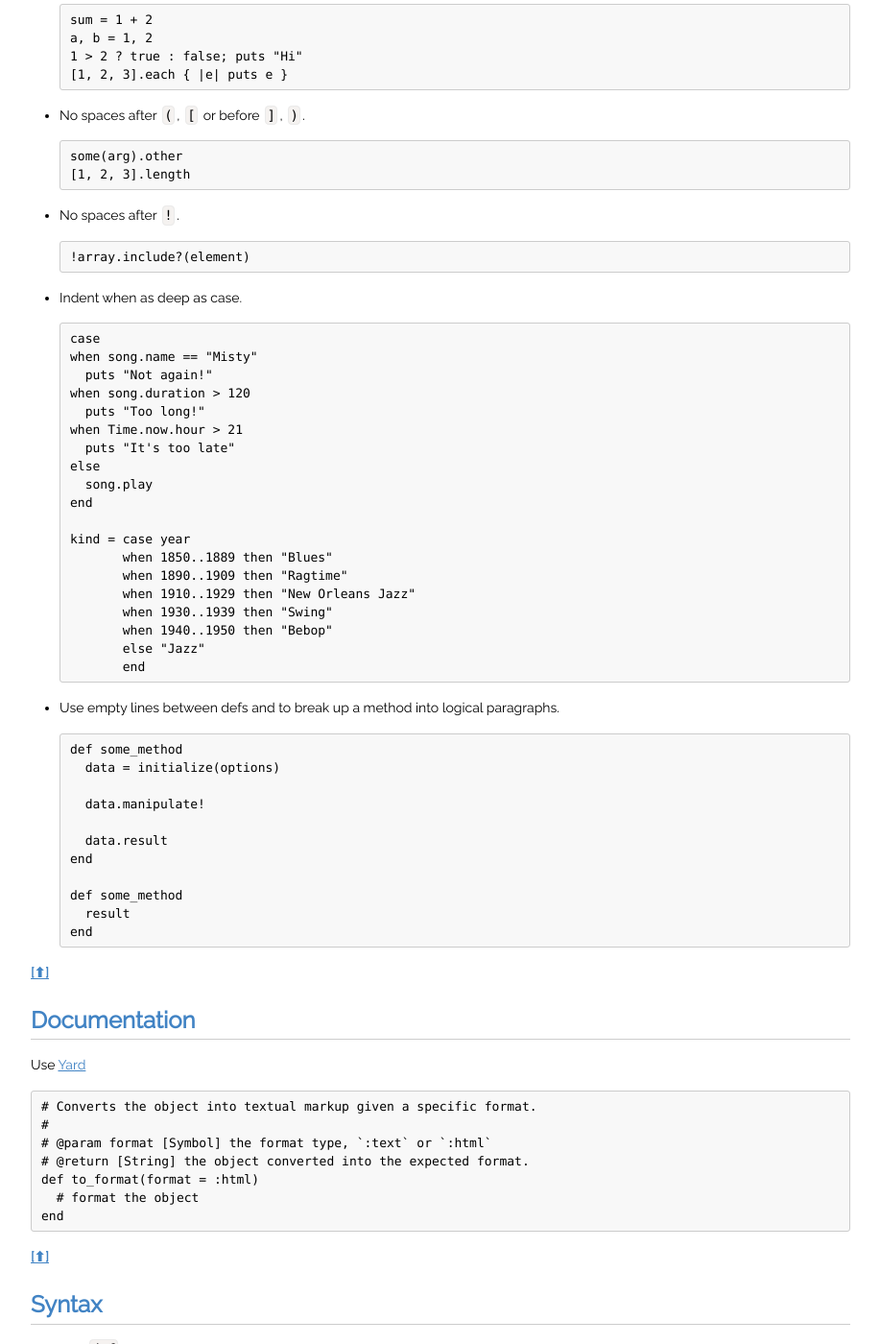
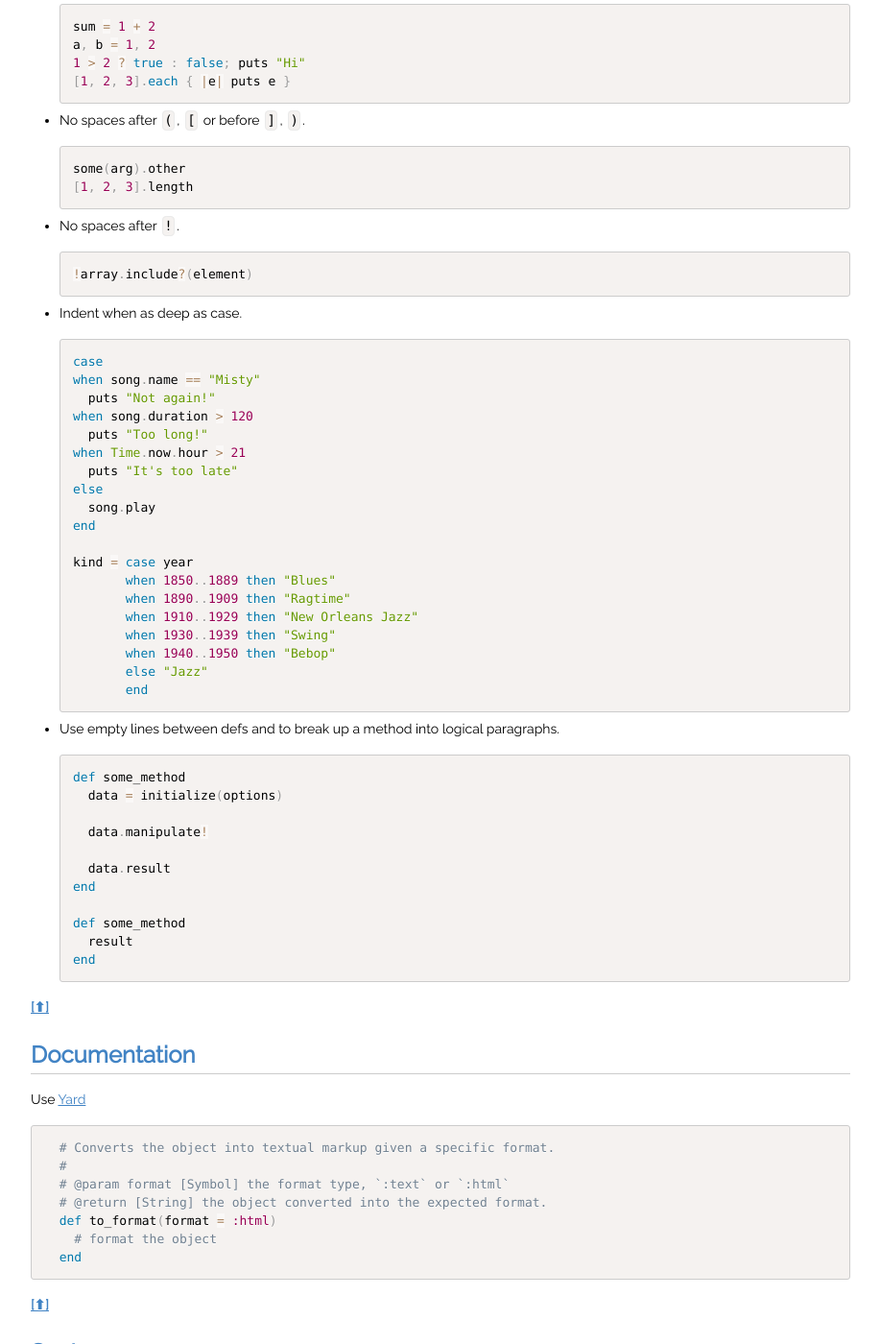
Before and after one commit to kissmetrics/styleguide, a Jekyll site: the page built from _posts/2013-07-02-ruby.md, in a window 1280 px wide and 1400 px high, scrolled down 808 px. Shown: the whole window at 96% size, without its empty margins (181-1098 px from the left). Built offline with Jekyll 4.4.1, drawn with Linux system fonts in a browser that asks for light colours; nearby versions of some CDN libraries; Markdown is read by kramdown in place of the engine named in the settings; some of the changed text lies outside the part shown.

Commit message:
Added ruby highlight syntax

````diff
--- a/_posts/2013-07-02-ruby.md
+++ b/_posts/2013-07-02-ruby.md
@@ -30,7 +30,7 @@ Much of this was taken from the [Github Style Guide](https://github.com/stylegui
 
 * Use spaces around operators, after commas, colons and semicolons, around `{` and before `}`.
 
-  ```
+  ```ruby
   sum = 1 + 2
   a, b = 1, 2
   1 > 2 ? true : false; puts "Hi"
@@ -39,20 +39,20 @@ Much of this was taken from the [Github Style Guide](https://github.com/stylegui
 
 * No spaces after `(`, `[` or before `]`, `)`.
 
-  ```
+  ```ruby
   some(arg).other
   [1, 2, 3].length
   ```
 
 * No spaces after `!`.
 
-  ```
+  ```ruby
   !array.include?(element)
   ```
 
 * Indent when as deep as case.
 
-  ```
+  ```ruby
   case
   when song.name == "Misty"
     puts "Not again!"
@@ -76,7 +76,7 @@ Much of this was taken from the [Github Style Guide](https://github.com/stylegui
 
 * Use empty lines between defs and to break up a method into logical paragraphs.
 
-  ```
+  ```ruby
   def some_method
     data = initialize(options)
 
@@ -96,13 +96,15 @@ Much of this was taken from the [Github Style Guide](https://github.com/stylegui
 
 Use [Yard](http://yardoc.org/)
 
-    # Converts the object into textual markup given a specific format.
-    #
-    # @param format [Symbol] the format type, `:text` or `:html`
-    # @return [String] the object converted into the expected format.
-    def to_format(format = :html)
-      # format the object
-    end
+  ```ruby
+  # Converts the object into textual markup given a specific format.
+  #
+  # @param format [Symbol] the format type, `:text` or `:html`
+  # @return [String] the object converted into the expected format.
+  def to_format(format = :html)
+    # format the object
+  end
+  ```
 
 **[[⬆]](#TOC)**
 
@@ -110,7 +112,7 @@ Use [Yard](http://yardoc.org/)
 
 * Use `def` with parentheses when there are arguments. Omit the parentheses when the method doesn't accept any arguments.
 
-  ```
+  ```ruby
   def some_method
     # body omitted
   end
@@ -122,7 +124,7 @@ Use [Yard](http://yardoc.org/)
 
 * Never use `for`, unless you know exactly why. Most of the time iterators should be used instead. `for` is implemented in terms of each (so you're adding a level of indirection), but with a twist - `for` doesn't introduce a new scope (unlike `each`) and variables defined in its block will be visible outside it.
 
-  ```
+  ```ruby
   arr = [1, 2, 3]
 
   # bad
@@ -147,7 +149,7 @@ Use [Yard](http://yardoc.org/)
 
 * Avoid the ternary operator (`?:`) except in cases where all expressions are extremely trivial. However, do use the ternary operator(`?:`) over `if`/`then`/`else`/`end` constructs for single line conditionals.
 
-  ```
+  ```ruby
   # bad
   result = if some_condition then something else something_else end
 
@@ -157,7 +159,7 @@ Use [Yard](http://yardoc.org/)
 
 * Use one expression per branch in a ternary operator. This also means that ternary operators must not be nested. Prefer `if`/`else` constructs in these cases.
 
-  ```
+  ```ruby
   # bad
   some_condition ? (nested_condition ? nested_something : nested_something_else) : something_else
 
@@ -175,7 +177,7 @@ Use [Yard](http://yardoc.org/)
 
 * Favor modifier `if/unless` usage when you have a single-line body.
 
-  ```
+  ```ruby
   # bad
   if some_condition
     do_something
@@ -187,7 +189,7 @@ Use [Yard](http://yardoc.org/)
 
 * Never use `unless` with `else`. Rewrite these with the positive case first.
 
-  ```
+  ```ruby
   # bad
   unless success?
     puts "failure"
@@ -205,7 +207,7 @@ Use [Yard](http://yardoc.org/)
 
 * Don't use parentheses around the condition of an `if`/`unless`/`while`.
 
-  ```
+  ```ruby
   # bad
   if (x > 10)
     # body omitted
@@ -219,7 +221,7 @@ Use [Yard](http://yardoc.org/)
 
 * Prefer `{...}` over `do...end` for single-line blocks. Avoid using `{...}` for multi-line blocks (multiline chaining is always ugly). Always use `do...end` for "control flow" and "method definitions" (e.g. in Rakefiles and certain DSLs). Avoid `do...end` when chaining.
 
-  ```
+  ```ruby
   names = ["Bozhidar", "Steve", "Sarah"]
 
   # good
@@ -243,7 +245,7 @@ Use [Yard](http://yardoc.org/)
 
 * Avoid `return` where not required.
 
-  ```
+  ```ruby
   # bad
   def some_method(some_arr)
     return some_arr.size
@@ -257,7 +259,7 @@ Use [Yard](http://yardoc.org/)
 
 * Use spaces around the `=` operator when assigning default values to method parameters:
 
-  ```
+  ```ruby
   # bad
   def some_method(arg1=:default, arg2=nil, arg3=[])
     # do something...
@@ -273,7 +275,7 @@ Use [Yard](http://yardoc.org/)
 
 * Do not use spaces around the `|` parameter wrapper in blocks:
 
-  ```
+  ```ruby
   # bad
   something.each do | k, v |
     # do something...
@@ -287,7 +289,7 @@ Use [Yard](http://yardoc.org/)
 
 * Using the return value of `=` (an assignment) is ok assignment with parenthesis.
 
-  ```
+  ```ruby
   # bad
   if (v = array.grep(/foo/)) ...
 
@@ -300,14 +302,14 @@ Use [Yard](http://yardoc.org/)
 
 * Use `||=` freely to initialize variables.
 
-  ```
+  ```ruby
   # set name to Bozhidar, only if it's nil or false
   name ||= "Bozhidar"
   ```
 
 * Don't use `||=` to initialize boolean variables. (Consider what would happen if the current value happened to be false.)
 
-  ```
+  ```ruby
   # bad - would set enabled to true even if it was false
   enabled ||= true
 
@@ -319,7 +321,7 @@ Use [Yard](http://yardoc.org/)
 
 * Never put a space between a method name and the opening parenthesis.
 
-  ```
+  ```ruby
   # bad
   f (3 + 2) + 1
 
@@ -331,7 +333,7 @@ Use [Yard](http://yardoc.org/)
 
 * Use `_` for unused block parameters.
 
-  ```
+  ```ruby
   # bad
   result = hash.map { |k, v| v + 1 }
 
@@ -359,7 +361,7 @@ Use [Yard](http://yardoc.org/)
 
 * Avoid the usage of class (`@@`) variables due to their unusual behavior in inheritance.
 
-  ```
+  ```ruby
   class Parent
     @@class_var = "parent"
 
@@ -379,7 +381,7 @@ As you can see all the classes in a class hierarchy actually share one class var
 
 * Use `def self.method` to define singleton methods. This makes the methods more resistant to refactoring changes.
 
-  ```
+  ```ruby
   class TestClass
     # bad
     def TestClass.some_method
@@ -394,7 +396,7 @@ As you can see all the classes in a class hierarchy actually share one class var
 
 * Avoid `class << self` except when necessary, e.g. single accessors and aliased attributes.
 
-  ```
+  ```ruby
   class TestClass
     # bad
     class << self
@@ -425,7 +427,7 @@ As you can see all the classes in a class hierarchy actually share one class var
 
 * Indent the `public`, `protected`, and `private` methods as much the method definitions they apply to. Leave one blank line above them.
 
-  ```
+  ```ruby
   class SomeClass
     def public_method
       # ...
@@ -440,7 +442,7 @@ As you can see all the classes in a class hierarchy actually share one class var
 
 * Avoid explicit use of self as the recipient of internal class or instance messages unless to specify a method shadowed by a variable.
 
-  ```
+  ```ruby
   class SomeClass
     attr_accessor :message
 
@@ -457,7 +459,7 @@ As you can see all the classes in a class hierarchy actually share one class var
 
 * Don't use exceptions for flow of control.
 
-  ```
+  ```ruby
   # bad
   begin
     n / d
@@ -475,7 +477,7 @@ As you can see all the classes in a class hierarchy actually share one class var
 
 * Avoid rescuing the Exception class. Avoid rescuing the Exception class. Avoid rescuing the Exception class. Avoid rescuing the Exception class. Avoid rescuing the Exception class. Did you not hear me? Avoid rescuing the Exception class.
 
-  ```
+  ```ruby
   # bad
   begin
     # an exception occurs here
@@ -497,7 +499,7 @@ As you can see all the classes in a class hierarchy actually share one class var
 
 * Prefer `%w` to the literal array syntax when you need an array of strings.
 
-  ```
+  ```ruby
   # bad
   STATES = ["draft", "open", "closed"]
 
@@ -509,7 +511,7 @@ As you can see all the classes in a class hierarchy actually share one class var
 
 * Use symbols instead of strings as hash keys.
 
-  ```
+  ```ruby
   # bad
   hash = { "one" => 1, "two" => 2, "three" => 3 }
 
@@ -523,7 +525,7 @@ As you can see all the classes in a class hierarchy actually share one class var
 
 Prefer string interpolation instead of string concatenation:
 
-  ```
+  ```ruby
   # bad
   email_with_name = user.name + " <" + user.email + ">"
 
@@ -533,7 +535,7 @@ Prefer string interpolation instead of string concatenation:
 
 * Prefer double-quoted strings. Interpolation and escaped characters will always work without a delimiter change, and `'` is a lot more common than `"` in string literals.
 
-  ```
+  ```ruby
   # bad
   name = 'Bozhidar'
 
@@ -543,7 +545,7 @@ Prefer string interpolation instead of string concatenation:
 
 * Avoid using `String#+` when you need to construct large data chunks. Instead, use `String#<<`. Concatenation mutates the string instance in-place and is always faster than `String#+`, which creates a bunch of new string objects.
 
-  ```
+  ```ruby
   # good and also fast
   html = ""
   html << "<h1>Page title</h1>"
@@ -559,7 +561,7 @@ Prefer string interpolation instead of string concatenation:
 
 * Avoid using `$1-9` as it can be hard to track what they contain. Named groups can be used instead.
 
-  ```
+  ```ruby
   # bad
   /(regexp)/ =~ string
   ...
@@ -573,7 +575,7 @@ Prefer string interpolation instead of string concatenation:
 
 * Be careful with `^` and `$` as they match start/end of line, not string endings. If you want to match the whole string use: `\A` and `\Z`.
 
-  ```
+  ```ruby
   string = "some injection\nusername"
   string[/^username$/]   # matches
   string[/\Ausername\Z/] # don't match
@@ -581,7 +583,7 @@ Prefer string interpolation instead of string concatenation:
 
 * Use x modifier for complex regexps. This makes them more readable and you can add some useful comments. Just be careful as spaces are ignored.
 
-  ```
+  ```ruby
   regexp = %r{
     start         # some text
     \s            # white space char
@@ -597,13 +599,13 @@ Prefer string interpolation instead of string concatenation:
 
 * Use `%w` freely.
 
-  ```
+  ```ruby
   STATES = %w(draft open closed)
   ```
 
 * Use `%()` for single-line strings which require both interpolation and embedded double-quotes. For multi-line strings, prefer heredocs.
 
-  ```
+  ```ruby
   # bad (no interpolation needed)
   %(<div class="text">Some text</div>)
   # should be "<div class="text">Some text</div>"
@@ -622,7 +624,7 @@ Prefer string interpolation instead of string concatenation:
 
 * Use `%r` only for regular expressions matching more than one '/' character.
 
-  ```
+  ```ruby
   # bad
   %r(\s+)
 
@@ -640,7 +642,7 @@ Prefer string interpolation instead of string concatenation:
 
 Use hashrocket syntax for Hash literals instead of the JSON style introduced in 1.9.
 
-  ```
+  ```ruby
   # bad
   user = {
     login: "YourMother",
@@ -668,7 +670,7 @@ Use hashrocket syntax for Hash literals instead of the JSON style introduced in
 
 * Use `be_true` and `be_false` instead of using `== true` and `== false`.
 
-```
+```ruby
 # bad
 Looks(2, "good", 2).should == true
 
````
